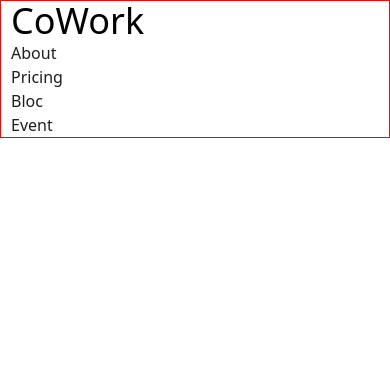
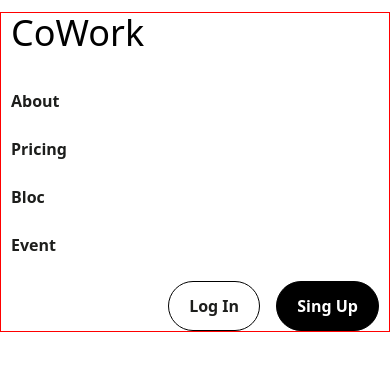
Before and after one commit to hasiburrahmanbiplab/workspace-website, a plain HTML site: page index.html in a window 390 px wide. Drawn offline with nearby package versions, Linux system fonts and the light colour scheme.

Commit message:
navbar section responsived

```diff
--- a/index.html
+++ b/index.html
@@ -24,7 +24,7 @@
         padding: 0 10px
       }
       .btn{
-        @apply px-5 py-3 rounded-full border border-black text-base font-semibold capitalize mt-4;
+        @apply px-5 py-3 rounded-full border border-black text-base font-semibold capitalize;
       }
       .btn-one{
         @apply bg-black text-white;
@@ -48,24 +48,28 @@
         @apply text-sm text-primary font-semibold uppercase leading-normal;
       }
       .nav-link{
-        @apply text-base text-primary  capitalize leading-normal;
+        @apply text-base text-primary font-medium capitalize leading-normal;
       }
 
     }
     </style>
 </head>
 <body class="font-sans">
-    <header>
+    <header class="py-3">
        <div class="container">
-        <nav>
+        <nav class="flex flex-col items-start gap-y-9 lg:gap-y-0 lg:flex-row lg:justify-between lg:items-center">
           <div class="logo">
             <a href="#" class="text-4xl font-medium text-black ">CoWork</a>
           </div>
-          <ul>
-            <li><a href="#" class="nav-link">About</a></li>
-            <li><a href="#" class="nav-link">Pricing</a></li>
-            <li><a href="#" class="nav-link">Bloc</a></li>
-            <li><a href="#" class="nav-link">Event</a></li>
+          <ul class="flex flex-col w-full lg:w-fit lg:flex-row lg:items-center gap-6">
+            <li><a href="#" class="nav-link font-semibold lg:font-normal">About</a></li>
+            <li><a href="#" class="nav-link font-semibold lg:font-normal">Pricing</a></li>
+            <li><a href="#" class="nav-link font-semibold lg:font-normal">Bloc</a></li>
+            <li><a href="#" class="nav-link font-semibold lg:font-normal">Event</a></li>
+            <li class="space-x-3 self-end">
+              <button class="btn btn-two">Log In</button>
+              <button class="btn btn-one">Sing Up</button>
+            </li>
           </ul>
         </nav>
        </div>
```
